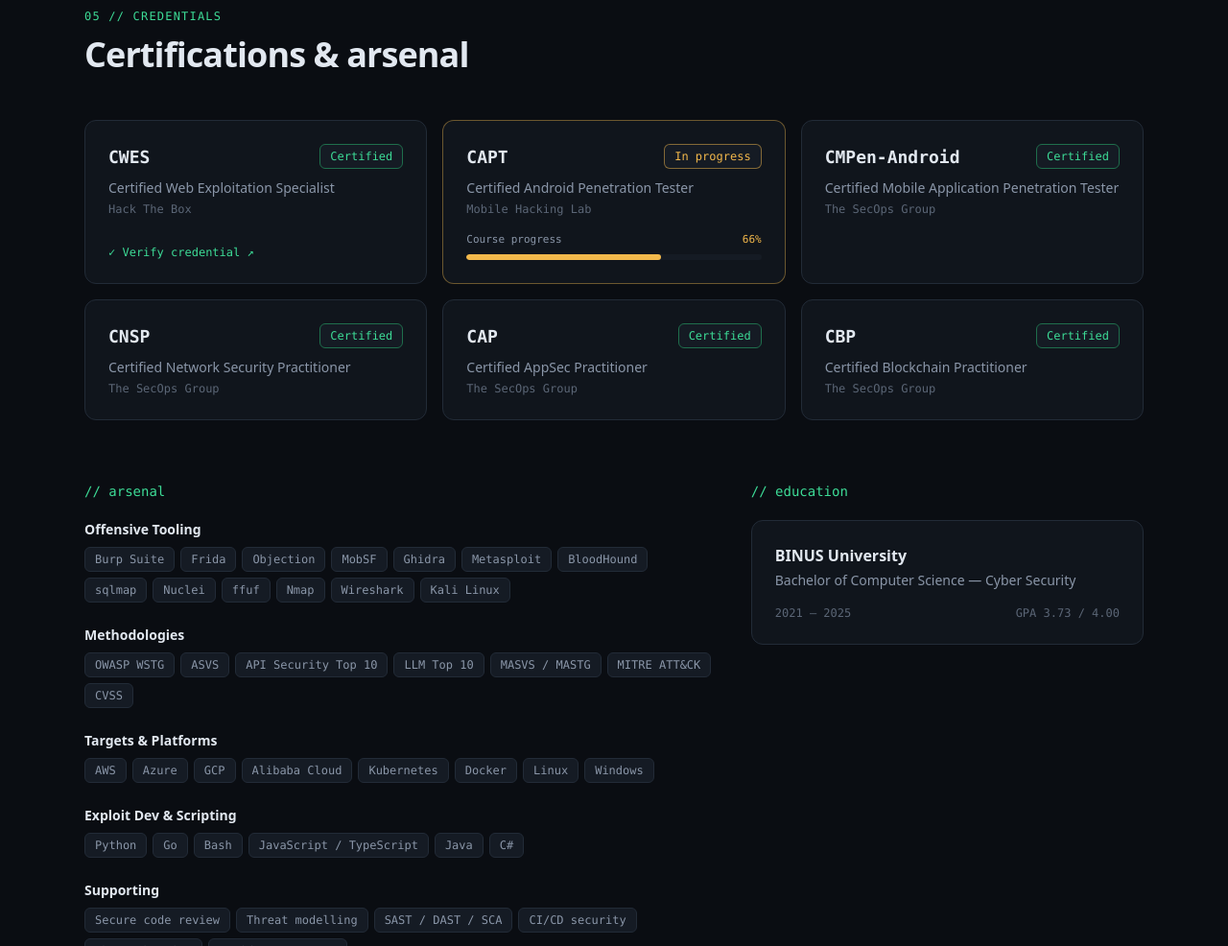
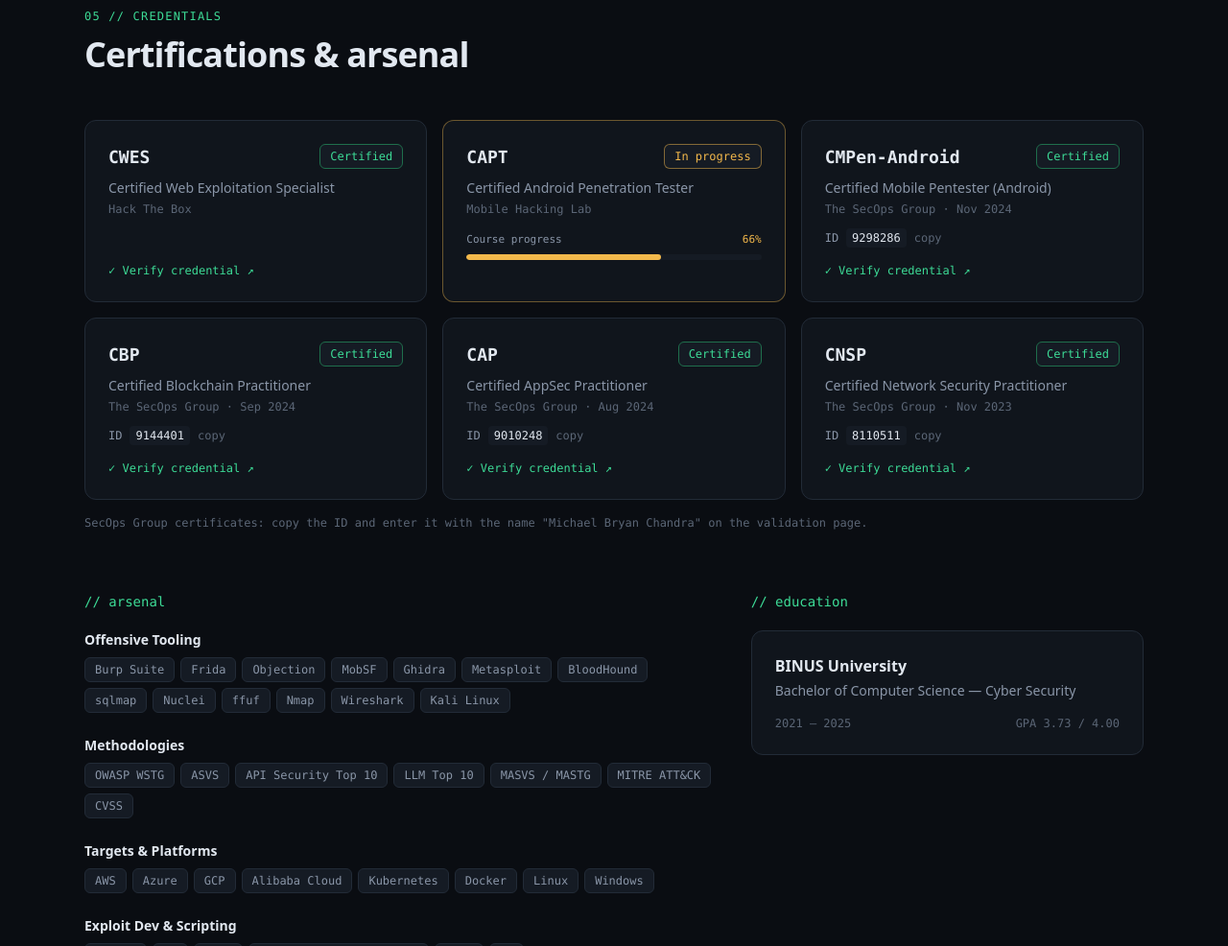
Before and after one commit to liquedgit/liquedgit.github.io, an Astro site: page / in a window 1280 px wide. Shown: the part 6120-7106 px from the top of the page at 96% size. Built offline with nearby package versions, Linux system fonts and the light colour scheme; Astro itself is replaced by a stand-in of ours.

Commit message:
Add SecOps credential IDs and validation links

```diff
--- a/src/components/Credentials.astro
+++ b/src/components/Credentials.astro
@@ -1,6 +1,7 @@
 ---
 import SectionHeader from './SectionHeader.astro';
 import { certifications, arsenal, education } from '../data/credentials';
+import { profile } from '../data/profile';
 ---
 
 <section id="credentials" class="section border-t border-line">
@@ -19,7 +20,24 @@ import { certifications, arsenal, education } from '../data/credentials';
             )}
           </div>
           <p class="mt-2 text-sm text-muted">{c.name}</p>
-          <p class="mt-1 font-mono text-xs text-dim">{c.issuer}</p>
+          <p class="mt-1 font-mono text-xs text-dim">
+            {c.issuer}
+            {c.issued && <span> · {c.issued}</span>}
+          </p>
+          {c.credentialId && (
+            <p class="mt-3 flex items-center gap-2 font-mono text-xs text-muted">
+              <span>ID</span>
+              <code class="rounded bg-surface-2 px-1.5 py-0.5 text-ink">{c.credentialId}</code>
+              <button
+                type="button"
+                class="copy-id cursor-pointer text-dim hover:text-accent"
+                data-id={c.credentialId}
+                aria-label={`Copy ${c.short} credential ID`}
+              >
+                copy
+              </button>
+            </p>
+          )}
           {c.progress !== undefined && (
             <div class="mt-4">
               <div class="flex justify-between font-mono text-[11px] text-muted">
@@ -53,6 +71,9 @@ import { certifications, arsenal, education } from '../data/credentials';
       ))
     }
   </div>
+  <p class="mt-4 font-mono text-xs text-dim">
+    SecOps Group certificates: copy the ID and enter it with the name "{profile.name}" on the validation page.
+  </p>
 
   <div class="mt-16 grid gap-10 lg:grid-cols-[1.6fr_1fr]">
     <div>
@@ -85,3 +106,17 @@ import { certifications, arsenal, education } from '../data/credentials';
     </div>
   </div>
 </section>
+
+<script>
+  document.querySelectorAll<HTMLButtonElement>('.copy-id').forEach((btn) =>
+    btn.addEventListener('click', async () => {
+      try {
+        await navigator.clipboard.writeText(btn.dataset.id ?? '');
+        btn.textContent = 'copied';
+      } catch {
+        btn.textContent = 'copy failed';
+      }
+      setTimeout(() => (btn.textContent = 'copy'), 1500);
+    }),
+  );
+</script>
--- a/src/data/credentials.ts
+++ b/src/data/credentials.ts
@@ -6,7 +6,12 @@ export type Certification = {
   progress?: number;
   /** Public credential page (e.g. Credly) shown as a "Verify" button. */
   verifyUrl?: string;
+  /** Shown with a copy button when the verify page needs the ID entered manually. */
+  credentialId?: string;
+  issued?: string;
 };
+
+const secOpsValidation = 'https://pentestingexams.com/certificate-validation/';
 
 export const certifications: Certification[] = [
   {
@@ -16,10 +21,38 @@ export const certifications: Certification[] = [
     verifyUrl: 'https://www.credly.com/badges/884a9f08-1d59-4b91-b74b-9e7d3bdce2f2/public_url',
   },
   { short: 'CAPT', name: 'Certified Android Penetration Tester', issuer: 'Mobile Hacking Lab', progress: 66 },
-  { short: 'CMPen-Android', name: 'Certified Mobile Application Penetration Tester', issuer: 'The SecOps Group' },
-  { short: 'CNSP', name: 'Certified Network Security Practitioner', issuer: 'The SecOps Group' },
-  { short: 'CAP', name: 'Certified AppSec Practitioner', issuer: 'The SecOps Group' },
-  { short: 'CBP', name: 'Certified Blockchain Practitioner', issuer: 'The SecOps Group' },
+  {
+    short: 'CMPen-Android',
+    name: 'Certified Mobile Pentester (Android)',
+    issuer: 'The SecOps Group',
+    issued: 'Nov 2024',
+    credentialId: '9298286',
+    verifyUrl: secOpsValidation,
+  },
+  {
+    short: 'CBP',
+    name: 'Certified Blockchain Practitioner',
+    issuer: 'The SecOps Group',
+    issued: 'Sep 2024',
+    credentialId: '9144401',
+    verifyUrl: secOpsValidation,
+  },
+  {
+    short: 'CAP',
+    name: 'Certified AppSec Practitioner',
+    issuer: 'The SecOps Group',
+    issued: 'Aug 2024',
+    credentialId: '9010248',
+    verifyUrl: secOpsValidation,
+  },
+  {
+    short: 'CNSP',
+    name: 'Certified Network Security Practitioner',
+    issuer: 'The SecOps Group',
+    issued: 'Nov 2023',
+    credentialId: '8110511',
+    verifyUrl: secOpsValidation,
+  },
 ];
 
 export const arsenal = [
```
